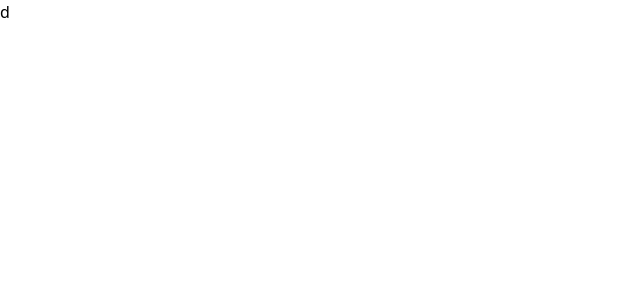
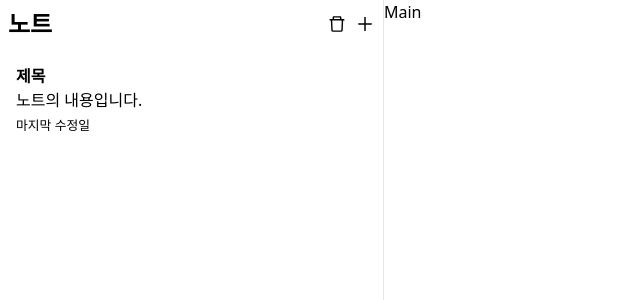
Before and after one commit to geonwooPark/note-app, a React (Vite) app: page / in a window 1280 px wide. Shown: the top 300 px of the page, without its empty margins (0-640 px from the left). Built offline with nearby package versions, Linux system fonts and the light colour scheme.

Commit message:
create sidebar component

```diff
--- a/package.json
+++ b/package.json
@@ -12,7 +12,8 @@
   "dependencies": {
     "prettier": "^3.0.3",
     "react": "^18.2.0",
-    "react-dom": "^18.2.0"
+    "react-dom": "^18.2.0",
+    "react-icons": "^4.11.0"
   },
   "devDependencies": {
     "@types/react": "^18.2.15",
--- a/src/App.tsx
+++ b/src/App.tsx
@@ -1,5 +1,13 @@
+import Main from './components/Main'
+import Sidebar from './components/Sidebar'
+
 function App() {
-  return <>d</>;
+  return (
+    <div className="w-full h-[100vh] overflow-hidden flex">
+      <Sidebar />
+      <Main />
+    </div>
+  )
 }
 
-export default App;
+export default App
--- /dev/null
+++ b/src/components/Main.tsx
@@ -0,0 +1,5 @@
+import React from 'react'
+
+export default function Main() {
+  return <div>Main</div>
+}
--- /dev/null
+++ b/src/components/Sidebar.tsx
@@ -0,0 +1,29 @@
+import React from 'react'
+import { AiOutlineDelete, AiOutlinePlus } from 'react-icons/ai'
+
+export default function Sidebar() {
+  return (
+    <div className="w-[30%] h-[100vh] border-r p-2">
+      <div className="flex justify-between items-center mb-4">
+        <h1 className="text-2xl font-bold">노트</h1>
+        <div className="flex items-center">
+          <button>
+            <AiOutlineDelete size={20} className="mr-2" />
+          </button>
+          <button>
+            <AiOutlinePlus size={20} />
+          </button>
+        </div>
+      </div>
+      <div className="h-full overflow-y-scroll">
+        <div className="p-2 cursor-pointer transition duration-200 hover:bg-gray-100">
+          <div>
+            <strong>제목</strong>
+          </div>
+          <p>노트의 내용입니다.</p>
+          <small>마지막 수정일</small>
+        </div>
+      </div>
+    </div>
+  )
+}
```
Also changed, not shown: 2 other files (tests, documents, lock files or other folders).
